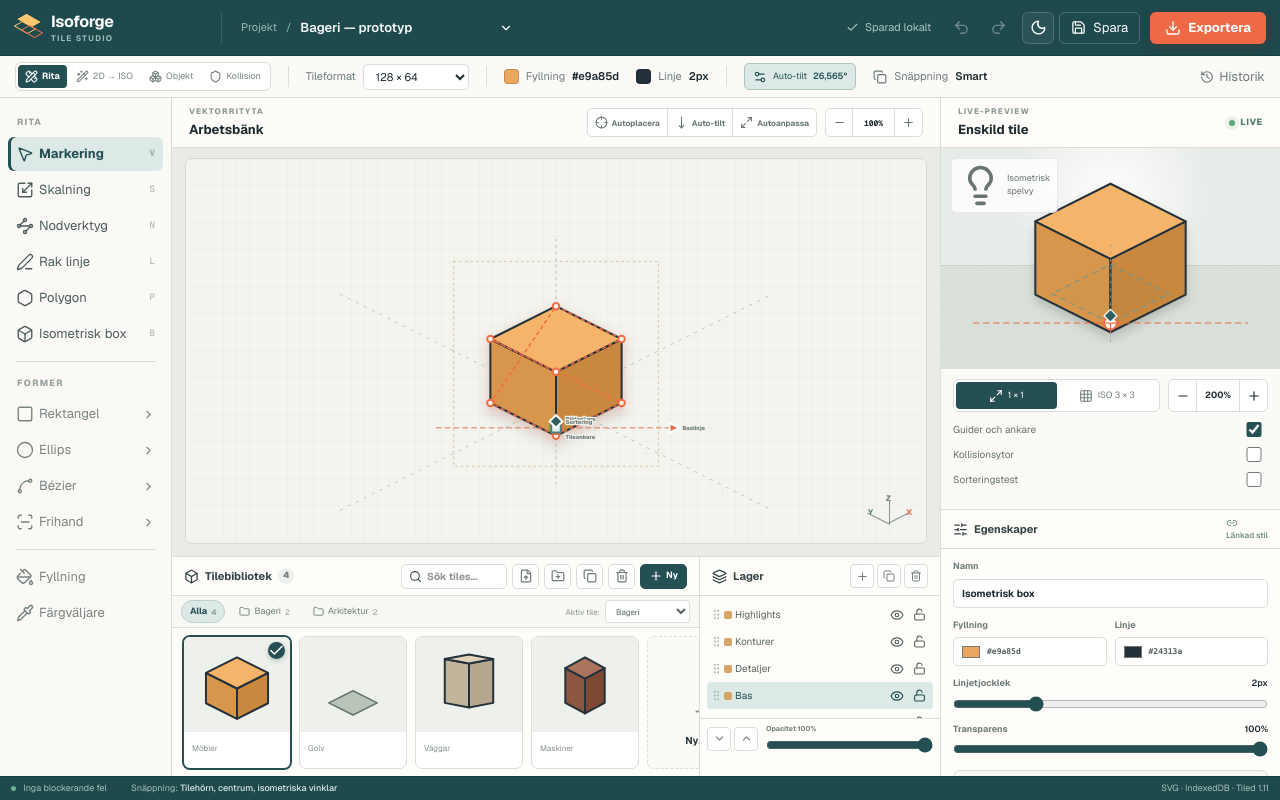
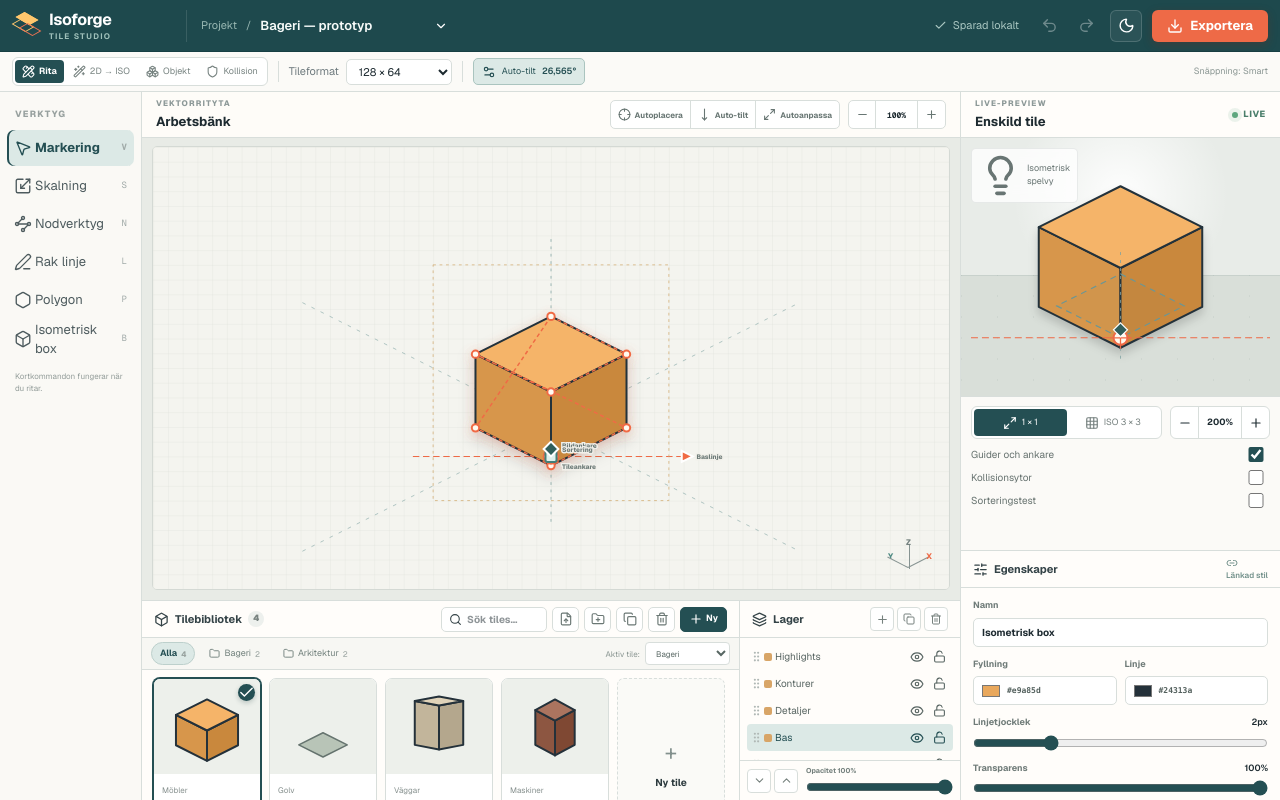
Before and after one commit to jerrymross/isoforge, a Next.js app: page / in a window 1280 px wide. Built offline with nearby package versions, Linux system fonts and the light colour scheme.

Commit message:
Simplify editor layout

```diff
--- a/app/globals.css
+++ b/app/globals.css
@@ -58,7 +58,7 @@ button:disabled {
 
 .editor-shell {
   display: grid;
-  grid-template-rows: 56px 42px minmax(0, 1fr) 24px;
+  grid-template-rows: 52px 40px minmax(0, 1fr);
   width: 100vw;
   height: 100vh;
   background: var(--paper);
@@ -70,14 +70,14 @@ button:disabled {
   border-bottom: 1px solid #173f43;
   background: #1e494d;
   color: #fff;
-  padding: 0 14px 0 16px;
+  padding: 0 12px 0 14px;
 }
 
 .brand {
   display: flex;
   align-items: center;
   gap: 10px;
-  width: 205px;
+  width: 172px;
 }
 
 .brand > div:last-child {
@@ -135,10 +135,10 @@ button:disabled {
   display: flex;
   align-items: center;
   gap: 9px;
-  min-width: 320px;
+  min-width: 280px;
   height: 32px;
   border-left: 1px solid rgba(255, 255, 255, 0.12);
-  padding-left: 19px;
+  padding-left: 14px;
 }
 
 .project-crumb > span,
@@ -149,7 +149,7 @@ button:disabled {
 }
 
 .project-crumb input {
-  width: 190px;
+  width: 165px;
   border: 0;
   background: transparent;
   color: #f7fbf9;
@@ -177,7 +177,7 @@ button:disabled {
   cursor: pointer;
 }
 
-.header-actions > button:not(.header-secondary, .export-button) {
+.header-actions > button:not(.export-button) {
   width: 32px;
 }
 
@@ -213,11 +213,6 @@ button:disabled {
   to { transform: rotate(360deg); }
 }
 
-.header-secondary {
-  padding: 0 11px;
-  border-color: rgba(255, 255, 255, 0.2) !important;
-}
-
 .export-button {
   min-width: 104px;
   margin-left: 5px;
@@ -234,11 +229,11 @@ button:disabled {
 .context-bar {
   display: flex;
   align-items: center;
-  gap: 17px;
+  gap: 10px;
   overflow: hidden;
   border-bottom: 1px solid var(--line);
   background: #fbfaf7;
-  padding: 0 15px;
+  padding: 0 12px;
   color: var(--muted);
   white-space: nowrap;
 }
@@ -307,25 +302,10 @@ button:disabled {
   background: var(--line);
 }
 
-.swatch {
-  width: 15px;
-  height: 15px;
-  border: 1px solid rgba(0, 0, 0, 0.16);
-  border-radius: 4px;
-}
-
-.fill-swatch { background: #e9a85d; }
-.stroke-swatch { background: #24313a; }
-
-.history-button {
-  display: flex;
-  align-items: center;
-  gap: 5px;
+.context-note {
   margin-left: auto;
-  border: 0;
-  background: transparent;
-  color: var(--muted);
-  cursor: pointer;
+  color: #8a9693;
+  font-size: 9px;
 }
 
 .angle-lock {
@@ -358,7 +338,7 @@ button:disabled {
 
 .workspace {
   display: grid;
-  grid-template-columns: 172px minmax(560px, 1fr) 340px;
+  grid-template-columns: 142px minmax(560px, 1fr) 320px;
   min-height: 0;
 }
 
@@ -367,7 +347,7 @@ button:disabled {
   overflow-y: auto;
   border-right: 1px solid var(--line);
   background: #faf9f5;
-  padding: 13px 8px;
+  padding: 12px 7px;
 }
 
 .generator-rail {
@@ -781,7 +761,7 @@ button:disabled {
 }
 
 .tool-group-label {
-  padding: 5px 9px 7px;
+  padding: 4px 8px 8px;
   color: #98a19f;
   font-size: 9px;
   font-weight: 800;
@@ -790,16 +770,16 @@ button:disabled {
 
 .tool-button {
   display: grid;
-  grid-template-columns: 23px minmax(0, 1fr) auto;
+  grid-template-columns: 21px minmax(0, 1fr) auto;
   align-items: center;
   width: 100%;
-  height: 34px;
+  height: 36px;
   margin-bottom: 2px;
   border: 0;
-  border-radius: 6px;
+  border-radius: 7px;
   background: transparent;
   color: #4d5b5e;
-  padding: 0 8px;
+  padding: 0 7px;
   cursor: pointer;
   text-align: left;
 }
@@ -813,7 +793,7 @@ button:disabled {
   background: var(--teal-soft);
   color: var(--teal);
   font-weight: 700;
-  box-shadow: inset 3px 0 var(--teal);
+  box-shadow: inset 2px 0 var(--teal);
 }
 
 .tool-button kbd {
@@ -822,14 +802,11 @@ button:disabled {
   font-size: 9px;
 }
 
-.tool-button.muted {
-  color: #798482;
-}
-
-.tool-divider {
-  height: 1px;
-  margin: 10px 7px;
-  background: var(--line);
+.tool-hint {
+  margin: 14px 8px 0;
+  color: #929c99;
+  font-size: 8px;
+  line-height: 1.5;
 }
 
 .center-stack,
@@ -840,11 +817,11 @@ button:disabled {
 }
 
 .center-stack {
-  grid-template-rows: minmax(320px, 1fr) 220px;
+  grid-template-rows: minmax(340px, 1fr) 200px;
 }
 
 .right-stack {
-  grid-template-rows: minmax(390px, 1fr) 267px;
+  grid-template-rows: minmax(400px, 1fr) 250px;
   border-left: 1px solid var(--line);
   background: var(--panel);
 }
@@ -859,7 +836,7 @@ button:disabled {
 
 .canvas-panel {
   display: grid;
-  grid-template-rows: 50px minmax(0, 1fr);
+  grid-template-rows: 46px minmax(0, 1fr);
   overflow: hidden;
   background: #e8ebe6;
 }
@@ -875,7 +852,7 @@ button:disabled {
 }
 
 .panel-heading {
-  padding: 0 17px;
+  padding: 0 14px;
 }
 
 .panel-heading > div:first-child {
@@ -987,7 +964,7 @@ button:disabled {
 .canvas-wrap {
   position: relative;
   min-height: 0;
-  padding: 10px 13px 12px;
+  padding: 8px 10px 10px;
 }
 
 .drawing-canvas {
@@ -996,7 +973,7 @@ button:disabled {
   height: 100%;
   overflow: hidden;
   border: 1px solid #d4d9d4;
-  border-radius: 7px;
+  border-radius: 5px;
   background: var(--canvas);
   box-shadow: inset 0 0 60px rgba(50, 68, 68, 0.035);
   touch-action: none;
@@ -1182,14 +1159,14 @@ button:disabled {
 
 .bottom-dock {
   display: grid;
-  grid-template-columns: minmax(0, 1fr) 240px;
+  grid-template-columns: minmax(0, 1fr) 220px;
   border-top: 1px solid var(--line);
   background: var(--panel);
 }
 
 .bottom-heading,
 .inspector-heading {
-  height: 39px;
+  height: 37px;
   padding: 0 12px;
   color: #344347;
   font-size: 11px;
@@ -1673,7 +1650,7 @@ button:disabled {
 
 .preview-panel {
   display: grid;
-  grid-template-rows: 50px minmax(220px, 1fr) 166px;
+  grid-template-rows: 46px minmax(220px, 1fr) 154px;
   overflow: hidden;
 }
 
@@ -1825,10 +1802,10 @@ button:disabled {
   display: grid;
   grid-template-columns: 1fr 100px;
   align-content: start;
-  gap: 10px 8px;
+  gap: 8px;
   border-top: 1px solid var(--line);
   background: #fbfaf7;
-  padding: 10px 12px;
+  padding: 9px 10px;
   overflow-y: auto;
 }
 
@@ -2265,35 +2242,6 @@ button:disabled {
   color: #84908d;
   font-size: 10px;
   line-height: 1.6;
-}
-
-.status-bar {
-  display: flex;
-  align-items: center;
-  gap: 24px;
-  border-top: 1px solid #173f43;
-  background: #1e494d;
-  color: #a8c0bc;
-  padding: 0 11px;
-  font-size: 9px;
-}
-
-.status-bar span:last-child {
-  margin-left: auto;
-}
-
-.status-bar b {
-  color: #dbe9e5;
-  font-weight: 500;
-}
-
-.ok-dot {
-  display: inline-block;
-  width: 5px;
-  height: 5px;
-  margin-right: 5px;
-  border-radius: 50%;
-  background: #6db28d;
 }
 
 .dialog-backdrop {
@@ -2463,8 +2411,7 @@ html[data-theme="dark"] .editor-shell {
   color: var(--ink);
 }
 
-html[data-theme="dark"] .app-header,
-html[data-theme="dark"] .status-bar {
+html[data-theme="dark"] .app-header {
   border-color: #0b292b;
   background: #102f31;
 }
@@ -2877,7 +2824,7 @@ html[data-theme="dark"] .export-options > button:hover {
 }
 
 @media (max-width: 1180px) {
-  .workspace { grid-template-columns: 150px minmax(510px, 1fr) 310px; }
+  .workspace { grid-template-columns: 132px minmax(510px, 1fr) 300px; }
   .tool-button { grid-template-columns: 21px minmax(0, 1fr); }
   .tool-button kbd,
   .canvas-status span:nth-child(2) { display: none; }
@@ -2926,7 +2873,7 @@ html[data-theme="dark"] .export-options > button:hover {
 }
 
 @media (max-height: 760px) {
-  .editor-shell { grid-template-rows: 52px 38px minmax(0, 1fr) 22px; }
+  .editor-shell { grid-template-rows: 50px 38px minmax(0, 1fr); }
   .center-stack { grid-template-rows: minmax(300px, 1fr) 190px; }
   .right-stack { grid-template-rows: minmax(330px, 1fr) 225px; }
   .layer-list { height: 110px; }
--- a/components/editor/EditorShell.tsx
+++ b/components/editor/EditorShell.tsx
@@ -5,14 +5,11 @@ import {
   Boxes,
   Check,
   ChevronDown,
-  Copy,
   Download,
-  History,
   Moon,
   PencilRuler,
   Shield,
   Redo2,
-  Save,
   Settings2,
   Sun,
   Undo2,
@@ -62,7 +59,12 @@ export function EditorShell() {
     saveNow,
   } = useEditorStore();
   const [exportOpen, setExportOpen] = useState(false);
-  const [theme, setTheme] = useState<Theme>("light");
+  const [theme, setTheme] = useState<Theme>(() =>
+    typeof document !== "undefined" &&
+    document.documentElement.dataset.theme === "dark"
+      ? "dark"
+      : "light",
+  );
 
   useEffect(() => {
     void loadProject("default-project").then((saved) => {
@@ -73,12 +75,6 @@ export function EditorShell() {
         });
       }
     });
-  }, []);
-
-  useEffect(() => {
-    const activeTheme =
-      document.documentElement.dataset.theme === "dark" ? "dark" : "light";
-    setTheme(activeTheme);
   }, []);
 
   useEffect(() => {
@@ -150,7 +146,6 @@ export function EditorShell() {
           >
             {theme === "dark" ? <Sun size={17} /> : <Moon size={17} />}
           </button>
-          <button className="header-secondary" onClick={() => void saveNow()}><Save size={15} /> Spara</button>
           <button className="export-button" onClick={() => setExportOpen(true)}><Download size={16} /> Exportera</button>
         </div>
       </header>
@@ -198,9 +193,6 @@ export function EditorShell() {
           </select>
         </label>
         <span className="context-divider" />
-        <div><span className="swatch fill-swatch" /> Fyllning <b>{project.style.fillColor}</b></div>
-        <div><span className="swatch stroke-swatch" /> Linje <b>{project.style.strokeWidth}px</b></div>
-        <span className="context-divider" />
         <button
           className={autoTilt ? "angle-lock active" : "angle-lock"}
           onClick={() => setAutoTilt(!autoTilt)}
@@ -208,8 +200,7 @@ export function EditorShell() {
         >
           <Settings2 size={14} /> Auto-tilt <b>{autoTilt ? "26,565°" : "Av"}</b>
         </button>
-        <div><Copy size={14} /> Snäppning <b>Smart</b></div>
-        <button className="history-button"><History size={14} /> Historik</button>
+        <span className="context-note">Snäppning: Smart</span>
       </div>
 
       <div className="workspace">
@@ -229,11 +220,6 @@ export function EditorShell() {
         </div>
         <div className="right-stack"><LivePreview /><Inspector /></div>
       </div>
-      <footer className="status-bar">
-        <span><i className="ok-dot" /> Inga blockerande fel</span>
-        <span>Snäppning: <b>Tilehörn, centrum, isometriska vinklar</b></span>
-        <span>SVG · IndexedDB · Tiled 1.11</span>
-      </footer>
       <ExportDialog open={exportOpen} onClose={() => setExportOpen(false)} />
     </main>
   );
--- a/components/toolbar/ToolRail.tsx
+++ b/components/toolbar/ToolRail.tsx
@@ -2,17 +2,10 @@
 
 import {
   Box,
-  ChevronRight,
-  Circle,
   Hexagon,
   MousePointer2,
-  PaintBucket,
   PenLine,
-  Pipette,
-  ScanLine,
   Scaling,
-  Spline,
-  Square,
   Waypoints,
 } from "lucide-react";
 import { useEditorStore } from "@/stores/editor-store";
@@ -36,7 +29,7 @@ export function ToolRail() {
   const { tool, setTool } = useEditorStore();
   return (
     <nav className="tool-rail" aria-label="Ritverktyg">
-      <div className="tool-group-label">RITA</div>
+      <div className="tool-group-label">VERKTYG</div>
       {tools.map((item) => {
         const Icon = item.icon;
         return (
@@ -52,29 +45,7 @@ export function ToolRail() {
           </button>
         );
       })}
-      <div className="tool-divider" />
-      <div className="tool-group-label">FORMER</div>
-      {[
-        { label: "Rektangel", icon: Square },
-        { label: "Ellips", icon: Circle },
-        { label: "Bézier", icon: Spline },
-        { label: "Frihand", icon: ScanLine },
-      ].map(({ label, icon: Icon }) => (
-        <button key={label} className="tool-button muted" title={`${label} – kommer i nästa steg`}>
-          <Icon size={18} strokeWidth={1.8} />
-          <span>{label}</span>
-          <ChevronRight size={13} />
-        </button>
-      ))}
-      <div className="tool-divider" />
-      <button className="tool-button muted">
-        <PaintBucket size={18} />
-        <span>Fyllning</span>
-      </button>
-      <button className="tool-button muted">
-        <Pipette size={18} />
-        <span>Färgväljare</span>
-      </button>
+      <p className="tool-hint">Kortkommandon fungerar när du ritar.</p>
     </nav>
   );
 }
```
